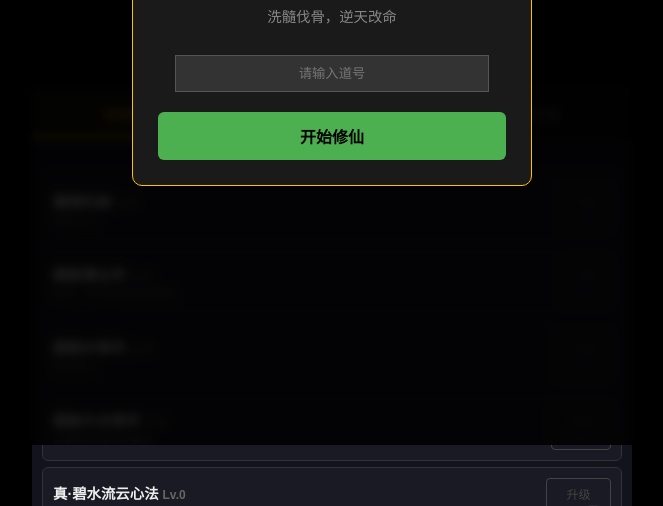
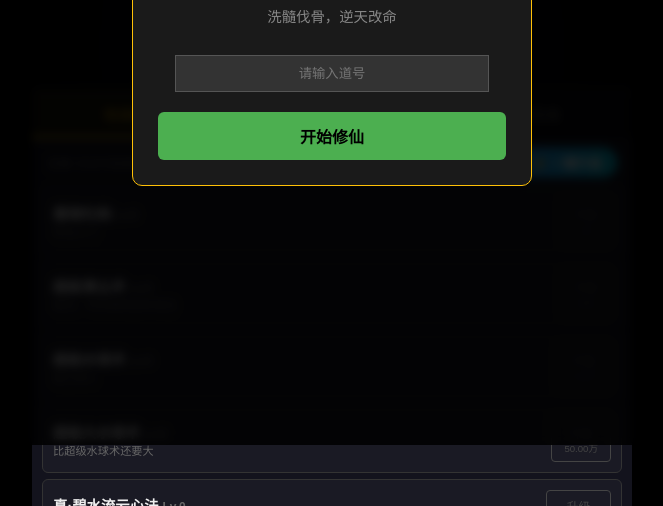
Before and after one commit to bestElysia/12321, a plain HTML site: page index.html in a window 1280 px wide. Shown: the part 355-861 px from the top of the page, without its empty margins (308-971 px from the left). Drawn offline with Linux system fonts and the light colour scheme.

Commit message:
更新 index.html

```diff
--- a/index.html
+++ b/index.html
@@ -44,9 +44,8 @@
             background: radial-gradient(circle at center, rgba(30,30,40,0.3) 0%, rgba(0,0,0,1) 100%);
         }
 
-        /* --- 顶部信息栏 (iOS 深度适配) --- */
+        /* --- 顶部信息栏 --- */
         header {
-            /* 核心修改：大幅增加顶部安全距离，适配灵动岛 */
             padding-top: max(50px, env(safe-area-inset-top));
             padding-bottom: 15px;
             padding-left: 20px;
@@ -58,11 +57,6 @@
             z-index: 50;
         }
 
-        .header-top-row {
-            display: flex; justify-content: space-between; width: 100%; align-items: flex-end; margin-bottom: 5px;
-        }
-
-        /* 灵力值特大显示 */
         .spirit-container { text-align: center; width: 100%; margin-bottom: 8px; }
         .spirit-label { font-size: 0.7rem; color: #666; margin-bottom: 2px; }
         .spirit-val {
@@ -118,14 +112,19 @@
             padding-bottom: env(safe-area-inset-bottom);
         }
 
-        .tabs { display: flex; background: rgba(0,0,0,0.5); }
+        .tabs { display: flex; background: rgba(0,0,0,0.5); flex-shrink: 0; }
         .tab-btn {
             flex: 1; padding: 12px; background: transparent; border: none; color: var(--text-dim);
             border-bottom: 2px solid transparent; font-size: 0.9rem; cursor: pointer; touch-action: manipulation;
         }
         .tab-btn.active { color: var(--primary-gold); border-bottom-color: var(--primary-gold); background: rgba(255, 215, 0, 0.05); }
 
-        .tab-content { flex: 1; overflow-y: auto; padding: 10px; display: none; -webkit-overflow-scrolling: touch; }
+        /* 关键修改：增加 padding-bottom 防止底部内容被遮挡 */
+        .tab-content {
+            flex: 1; overflow-y: auto; padding: 10px;
+            padding-bottom: 80px; /* 增加底部留白 */
+            display: none; -webkit-overflow-scrolling: touch;
+        }
         .tab-content.show { display: block; }
 
         .list-item {
@@ -151,7 +150,7 @@
         }
         .cultivate-btn-lg:active { transform: scale(0.98); }
         .cultivate-btn-lg.active { background: var(--primary-green); color: #000; }
-        .cultivate-btn-lg.active.risk { background: linear-gradient(45deg, #ff9800, #ff5722); color: white; } /* 60%概率按钮色 */
+        .cultivate-btn-lg.active.risk { background: linear-gradient(45deg, #ff9800, #ff5722); color: white; }
         .cultivate-btn-lg.trib {
             background: linear-gradient(45deg, #d32f2f, #b71c1c); color: #fff; animation: pulse 1.5s infinite;
         }
@@ -191,6 +190,18 @@
         input { background: #333; border: 1px solid #555; color: white; padding: 10px; margin: 15px 0; width: 90%; text-align: center; }
 
         .pity-tag { font-size: 0.7rem; padding: 2px 6px; background: #333; border-radius: 4px; color: #aaa; }
+
+        /* 一键升级按钮样式 */
+        .header-actions {
+            display: flex; justify-content: space-between; align-items: center;
+            margin-bottom: 10px; padding: 0 5px;
+        }
+        .btn-onekey {
+            background: linear-gradient(90deg, #2196f3, #00bcd4); color: white; border: none;
+            padding: 5px 15px; border-radius: 15px; font-size: 0.8rem; font-weight: bold;
+            box-shadow: 0 0 10px rgba(33, 150, 243, 0.4); cursor: pointer;
+        }
+        .btn-onekey:active { transform: scale(0.95); }
     </style>
 </head>
 <body>
@@ -240,8 +251,9 @@
             </div>
 
             <div id="tab-skills" class="tab-content show">
-                <div style="font-size:0.75rem;color:#666;text-align:center;margin-bottom:10px;">
-                    长按升级 · 满级解锁<span style="color:#e91e63">至臻</span> · 全至臻+满灵根+满法宝必过天劫
+                <div class="header-actions">
+                    <span style="font-size:0.75rem;color:#666;">至臻·功法可抵御天劫</span>
+                    <button class="btn-onekey" onclick="game.upgradeAllSkills()">⚡ 一键升级</button>
                 </div>
                 <div id="skills-list"></div>
             </div>
@@ -257,7 +269,7 @@
                     <button id="btn-realm" class="cultivate-btn-lg" onclick="game.upgradeRealm()">突破瓶颈</button>
                     <button id="btn-trib" class="cultivate-btn-lg trib hidden" onclick="game.startTribulation()">逆天改命 (百雷天劫)</button>
                     <div id="trib-warn" class="hidden" style="color:#ff3b30; font-size:0.7rem; margin-top:5px; line-height:1.4;">
-                        需【全功法至臻】+【灵根绝世】+【法宝至臻】<br>方可 100% 成功，否则 50% 概率陨落。
+                        雷劫威力随次数递增 (100% -> 99% -> ...)<br>需提升功法、灵根、法宝以增加护体值！
                     </div>
                 </div>
 
@@ -307,8 +319,11 @@
         <div class="thunder-bolt" id="thunder-vfx"></div>
         <div style="z-index: 2002; text-align: center; width: 85%;">
             <h1 style="color: #ffeb3b; text-shadow: 0 0 20px red;">天劫降临</h1>
-            <h2 id="trib-step" style="color: white; font-family: monospace; font-size:2rem;">0 / 100</h2>
-            <div id="trib-console" style="height: 120px; overflow-y: scroll; background: rgba(0,0,0,0.6); border: 1px solid #444; padding: 10px; font-size: 0.8rem; text-align: left; margin-top: 20px;"></div>
+            <h2 id="trib-step" style="color: white; font-family: monospace; font-size:1.5rem; margin:10px 0;">准备抗劫</h2>
+            <div style="width:100%; background:#333; height:10px; border-radius:5px; margin-bottom:10px; overflow:hidden;">
+                <div id="trib-hp-bar" style="width:100%; height:100%; background:linear-gradient(90deg, #4caf50, #8bc34a);"></div>
+            </div>
+            <div id="trib-console" style="height: 150px; overflow-y: scroll; background: rgba(0,0,0,0.6); border: 1px solid #444; padding: 10px; font-size: 0.75rem; text-align: left;"></div>
         </div>
     </div>
 
@@ -392,7 +407,6 @@ const game = {
         skills: CONFIG.SKILLS.map(s => ({...s, level: 0})),
         reincarnationCount: 0,
         isTribulating: false,
-        // 保底计数器
         rootFails: 0,
         weaponFails: 0
     },
@@ -439,7 +453,36 @@ const game = {
         ui.updateSpirit();
     },
 
-    // --- 升级逻辑 (含概率) ---
+    // --- 一键升级功能 ---
+    upgradeAllSkills() {
+        let upgraded = false;
+        let attempts = 0;
+        // 简单循环尝试升级，防止卡死最多循环50次遍历
+        while(attempts < 50) {
+            let passUpgraded = false;
+            this.data.skills.forEach(s => {
+                const cost = s.cost * Math.pow(1.6, s.level);
+                if(s.level < 100 && this.data.spirit >= cost) {
+                    this.data.spirit -= cost;
+                    s.level++;
+                    passUpgraded = true;
+                    upgraded = true;
+                }
+            });
+            if(!passUpgraded) break; // 如果一轮下来一个都没升，就退出
+            attempts++;
+        }
+
+        if(upgraded) {
+            ui.log("一键升级完成", "var(--neon-blue)");
+            ui.renderSkills();
+            ui.renderCultivate(); // 刷新修炼界面的天劫提示状态
+            ui.updateSpirit();
+        } else {
+            ui.log("灵力不足，无法升级任何功法", "#666");
+        }
+    },
+
     upgradeSkill(idx) {
         const s = this.data.skills[idx];
         const cost = s.cost * Math.pow(1.6, s.level);
@@ -451,46 +494,37 @@ const game = {
         return false;
     },
 
-    // 升级灵根：60%概率，10保底
     upgradeRoot() {
         if(this.data.rootIdx >= CONFIG.ROOTS.length - 1) return;
         const next = CONFIG.ROOTS[this.data.rootIdx + 1];
-
         if(this.data.spirit >= next.cost) {
             this.data.spirit -= next.cost;
-
-            // 判定成功：概率60% 或 保底>=9
             const success = (Math.random() < 0.6) || (this.data.rootFails >= 9);
-
             if(success) {
                 this.data.rootIdx++;
                 this.data.rootFails = 0;
                 ui.log(`洗髓成功！灵根进阶为 [${next.name}]！`, 'neon-blue');
             } else {
                 this.data.rootFails++;
-                ui.log(`洗髓失败，灵气逸散... (当前保底: ${this.data.rootFails}/10)`, '#ff5722');
+                ui.log(`洗髓失败... (保底: ${this.data.rootFails}/10)`, '#ff5722');
             }
             ui.render();
         }
     },
 
-    // 升级武器：60%概率，10保底
     upgradeWeapon() {
         if(this.data.weaponIdx >= CONFIG.WEAPONS.length - 1) return;
         const next = CONFIG.WEAPONS[this.data.weaponIdx + 1];
-
         if(this.data.spirit >= next.cost) {
             this.data.spirit -= next.cost;
-
             const success = (Math.random() < 0.6) || (this.data.weaponFails >= 9);
-
             if(success) {
                 this.data.weaponIdx++;
                 this.data.weaponFails = 0;
                 ui.log(`祭炼成功！法宝晋升为 [${next.name}]！`, 'rare-purple');
             } else {
                 this.data.weaponFails++;
-                ui.log(`祭炼失败，材料损毁... (当前保底: ${this.data.weaponFails}/10)`, '#ff5722');
+                ui.log(`祭炼失败... (保底: ${this.data.weaponFails}/10)`, '#ff5722');
             }
             ui.render();
         }
@@ -519,12 +553,12 @@ const game = {
         return major.baseReq * Math.pow(this.data.layer, major.exp);
     },
 
-    // --- 渡劫 ---
+    // --- 渡劫新逻辑 ---
     startTribulation() {
         this.data.isTribulating = true;
         document.getElementById('tribulation-overlay').classList.remove('hidden');
-        document.getElementById('tribulation-overlay').classList.remove('xinmo-mode');
         document.getElementById('trib-console').innerHTML = '';
+        document.getElementById('trib-hp-bar').style.width = '100%';
         this.runTribulation();
     },
 
@@ -534,47 +568,62 @@ const game = {
             d.innerHTML += `<div style="color:${c}">${m}</div>`;
             d.scrollTop = d.scrollHeight;
         };
-
         const thunder = document.getElementById('thunder-vfx');
         const countDisp = document.getElementById('trib-step');
 
-        // 判定条件：功法全满 + 灵根满 + 武器满
+        // 计算玩家护体值 (Max 100)
+        // 功法占比 50分, 灵根 25分, 武器 25分
         const totalSkills = this.data.skills.length;
         const maxedSkills = this.data.skills.filter(s => s.level >= 100).length;
-        const isRootMax = this.data.rootIdx >= CONFIG.ROOTS.length - 1;
-        const isWeaponMax = this.data.weaponIdx >= CONFIG.WEAPONS.length - 1;
+        const skillScore = (maxedSkills / totalSkills) * 50;
 
-        let rate = 0.5;
+        const rootProgress = this.data.rootIdx / (CONFIG.ROOTS.length - 1);
+        const rootScore = rootProgress * 25;
 
-        if (maxedSkills === totalSkills && isRootMax && isWeaponMax) {
-            rate = 1.1;
-            log("检测到：全功法至臻、灵根绝世、法宝通神...", "#ffd700");
-            log("天道避让，此劫必过！", "#ffd700");
-        } else {
-            log("根基未臻圆满，生死天定 (成功率 50%)...", "#ff9800");
-            if(maxedSkills < totalSkills) log(`- 功法未全至臻 (${maxedSkills}/${totalSkills})`, "#888");
-            if(!isRootMax) log(`- 灵根未达绝世`, "#888");
-            if(!isWeaponMax) log(`- 法宝未达神器`, "#888");
+        const weaponProgress = this.data.weaponIdx / (CONFIG.WEAPONS.length - 1);
+        const weaponScore = weaponProgress * 25;
+
+        const playerProtection = skillScore + rootScore + weaponScore; // 0 ~ 100
+
+        log(`护体神光强度: ${playerProtection.toFixed(1)}/100`, "#00f2ff");
+
+        let survived = true;
+
+        for(let i=1; i<=100; i++) {
+            countDisp.innerText = `${i} / 100 道雷劫`;
+
+            // 核心逻辑：第 i 道雷的通过率
+            // 第1道: 难度0，通过率 = 100% + 护体
+            // 第100道: 难度99，基础通过率 1% + 护体
+            const difficulty = i - 1;
+            const baseChance = 100 - difficulty;
+            const finalChance = baseChance + playerProtection;
+
+            // 随机数 0-100
+            const roll = Math.random() * 100;
+
+            // 视觉效果
+            thunder.classList.add('thunder-strike');
+            setTimeout(()=>thunder.classList.remove('thunder-strike'), 30);
+
+            if (roll > finalChance) {
+                log(`第 ${i} 道天雷击穿护体！(难度:${difficulty}%, 护体:${playerProtection.toFixed(0)}%)`, "#ff3b30");
+                survived = false;
+                break; // 死亡
+            } else {
+                if(i % 10 === 0) log(`抗下第 ${i} 道天雷... (安全余量: ${(finalChance - roll).toFixed(1)}%)`, "#888");
+            }
+
+            document.getElementById('trib-hp-bar').style.width = (100 - i) + '%';
+            await this.sleep(40);
         }
 
-        for(let i=1; i<=100; i++) {
-            countDisp.innerText = `${i} / 100 道`;
-            await this.sleep(40);
-            thunder.classList.add('thunder-strike');
-            setTimeout(()=>thunder.classList.remove('thunder-strike'), 20);
-        }
-
-        await this.sleep(500);
-        document.getElementById('tribulation-overlay').classList.add('xinmo-mode');
-        log("心魔劫降临...", "#ff3b30");
-        await this.sleep(1500);
-
-        if(Math.random() < rate) {
-            log("渡劫成功，飞升仙界！", "#4caf50");
+        if(survived) {
+            log("肉身成圣，天道降福！", "#4caf50");
             await this.sleep(1000);
             this.handleWin();
         } else {
-            log("渡劫失败，身死道消！", "#ff0000");
+            log("魂飞魄散...", "#ff0000");
             await this.sleep(1000);
             this.handleDeath();
         }
@@ -597,7 +646,7 @@ const game = {
         document.getElementById('modal-end').classList.remove('hidden');
         document.getElementById('end-title').innerText = "道消身死";
         document.getElementById('end-title').style.color = "#ff3b30";
-        document.getElementById('end-desc').innerText = "修仙路漫漫，请重新来过。";
+        document.getElementById('end-desc').innerText = "天威难测，请重新来过。";
     },
 
     reincarnate() {
@@ -844,7 +893,7 @@ const ui = {
             document.getElementById('root-bonus').innerText = `+${((nextR.mult-1)*100).toFixed(0)}%`;
             document.getElementById('req-root').innerText = this.fmt(nextR.cost);
             if(game.data.spirit >= nextR.cost) {
-                btnRoot.className = "cultivate-btn-lg active risk"; // 橙色风险按钮
+                btnRoot.className = "cultivate-btn-lg active risk";
                 btnRoot.innerText = "洗髓伐骨 (60%)";
             } else {
                 btnRoot.className = "cultivate-btn-lg";
```
